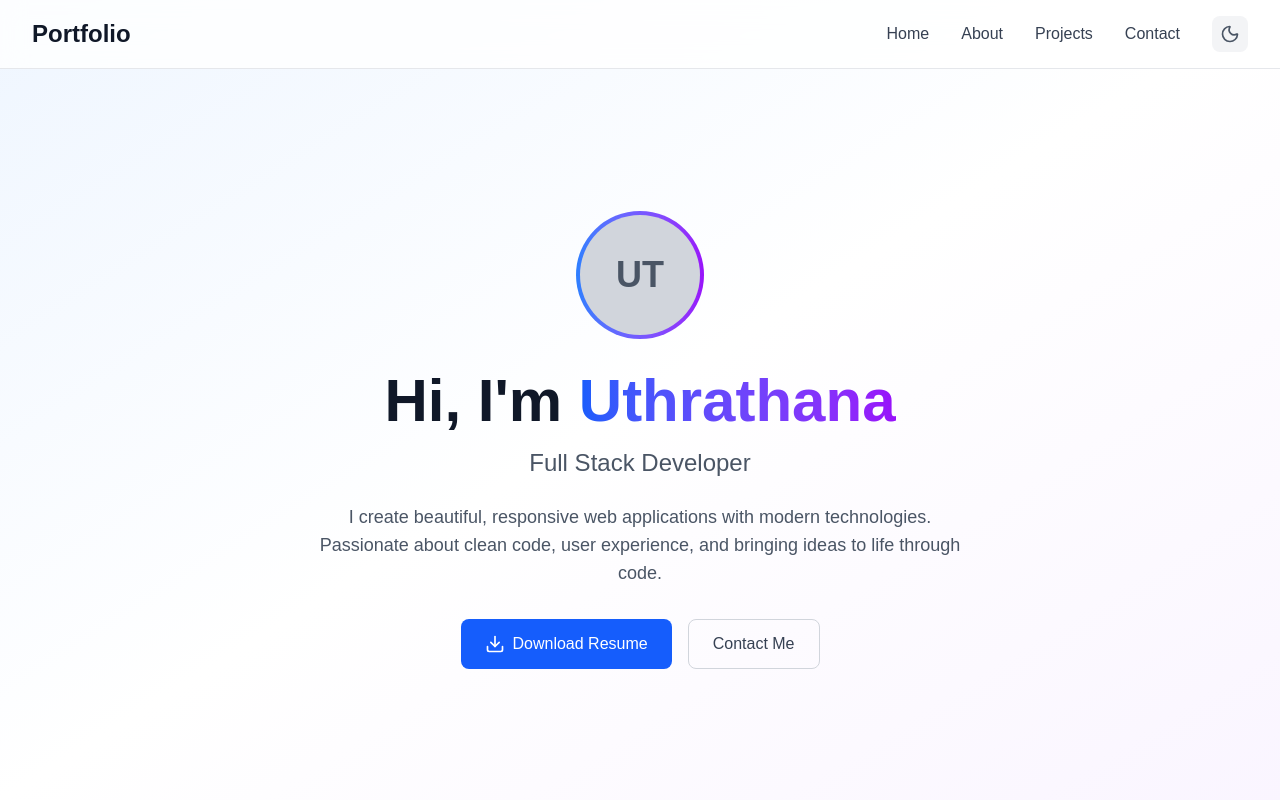
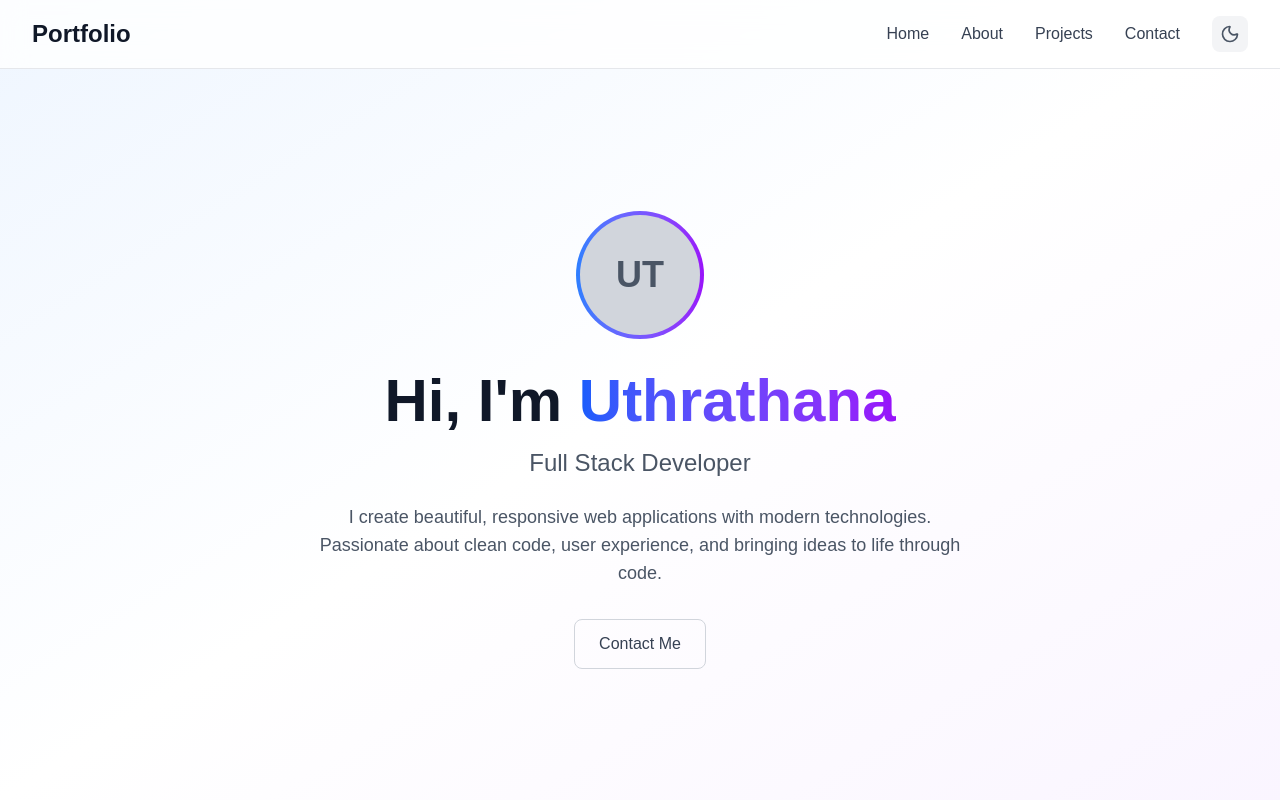
Before and after one commit to RtzzTheOne/My_portfolio, a Next.js app: page / in a window 1280 px wide. Shown: the top 800 px of the page. Built offline with nearby package versions, Linux system fonts and the light colour scheme.

Commit message:
Remove download resume button from hero section

```diff
--- a/src/app/page.tsx
+++ b/src/app/page.tsx
@@ -114,10 +114,6 @@ export default function Home() {
               Passionate about clean code, user experience, and bringing ideas to life through code.
             </p>
             <div className="flex flex-col sm:flex-row gap-4 justify-center">
-              <button className="inline-flex items-center px-6 py-3 bg-blue-600 hover:bg-blue-700 text-white font-medium rounded-lg transition-colors">
-                <Download className="mr-2" size={20} />
-                Download Resume
-              </button>
               <button
                 onClick={() => scrollToSection('contact')}
                 className="inline-flex items-center px-6 py-3 border border-gray-300 dark:border-gray-600 text-gray-700 dark:text-gray-300 font-medium rounded-lg hover:bg-gray-50 dark:hover:bg-gray-800 transition-colors"
```
